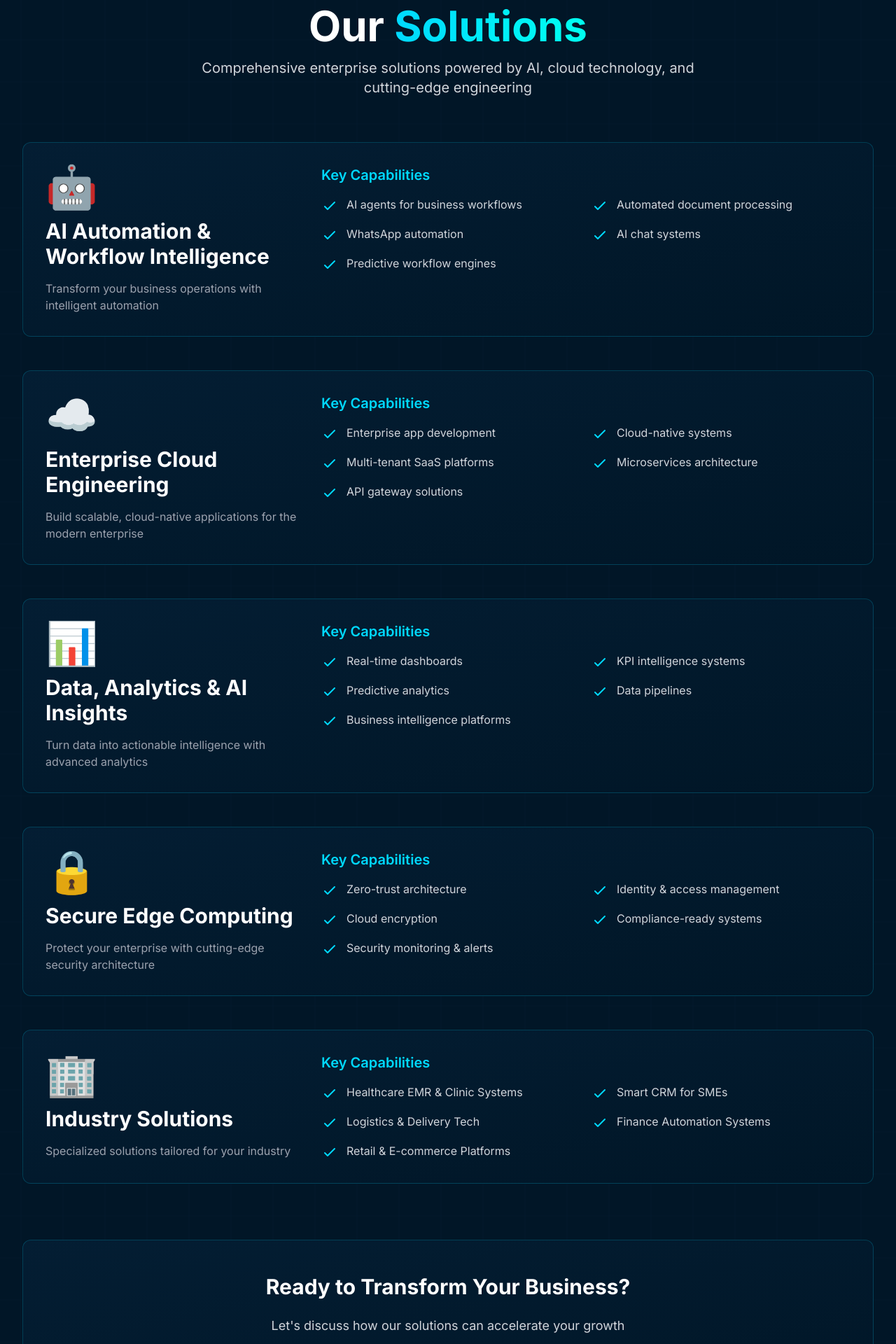
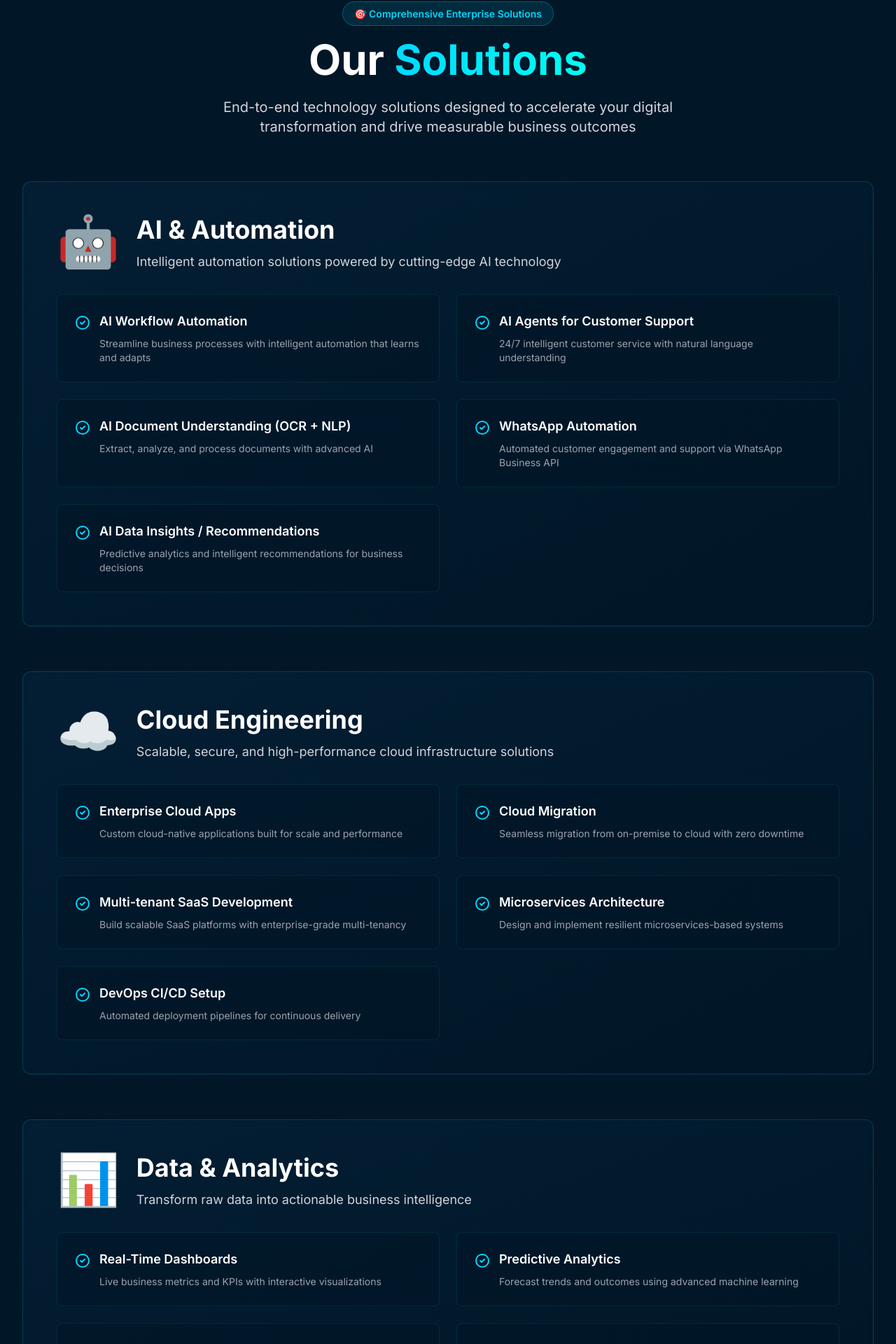
Before and after one commit to itvaibhav-jpg/edgesof-site, a Next.js app: page /solutions in a window 1280 px wide. Shown: the part 153-2073 px from the top of the page at 70% size. Built offline with nearby package versions, Linux system fonts and the light colour scheme.

Commit message:
Add comprehensive enterprise service offerings

```diff
--- a/app/solutions/page.tsx
+++ b/app/solutions/page.tsx
@@ -3,69 +3,156 @@
 export default function Solutions() {
   const solutions = [
     {
-      title: 'AI Automation & Workflow Intelligence',
-      description: 'Transform your business operations with intelligent automation',
-      features: [
-        'AI agents for business workflows',
-        'Automated document processing',
-        'WhatsApp automation',
-        'AI chat systems',
-        'Predictive workflow engines',
-      ],
+      category: 'AI & Automation',
       icon: '🤖',
-      gradient: 'from-cyan-500 to-blue-500',
+      gradient: 'from-cyan-500 to-blue-600',
+      description: 'Intelligent automation solutions powered by cutting-edge AI technology',
+      services: [
+        {
+          name: 'AI Workflow Automation',
+          description: 'Streamline business processes with intelligent automation that learns and adapts',
         },
         {
-      title: 'Enterprise Cloud Engineering',
-      description: 'Build scalable, cloud-native applications for the modern enterprise',
-      features: [
-        'Enterprise app development',
-        'Cloud-native systems',
-        'Multi-tenant SaaS platforms',
-        'Microservices architecture',
-        'API gateway solutions',
-      ],
-      icon: '☁️',
-      gradient: 'from-blue-500 to-purple-500',
+          name: 'AI Agents for Customer Support',
+          description: '24/7 intelligent customer service with natural language understanding',
         },
         {
-      title: 'Data, Analytics & AI Insights',
-      description: 'Turn data into actionable intelligence with advanced analytics',
-      features: [
-        'Real-time dashboards',
-        'KPI intelligence systems',
-        'Predictive analytics',
-        'Data pipelines',
-        'Business intelligence platforms',
-      ],
-      icon: '📊',
-      gradient: 'from-purple-500 to-pink-500',
+          name: 'AI Document Understanding (OCR + NLP)',
+          description: 'Extract, analyze, and process documents with advanced AI',
         },
         {
-      title: 'Secure Edge Computing',
-      description: 'Protect your enterprise with cutting-edge security architecture',
-      features: [
-        'Zero-trust architecture',
-        'Identity & access management',
-        'Cloud encryption',
-        'Compliance-ready systems',
-        'Security monitoring & alerts',
-      ],
-      icon: '🔒',
-      gradient: 'from-pink-500 to-red-500',
+          name: 'WhatsApp Automation',
+          description: 'Automated customer engagement and support via WhatsApp Business API',
         },
         {
-      title: 'Industry Solutions',
-      description: 'Specialized solutions tailored for your industry',
-      features: [
-        'Healthcare EMR & Clinic Systems',
-        'Smart CRM for SMEs',
-        'Logistics & Delivery Tech',
-        'Finance Automation Systems',
-        'Retail & E-commerce Platforms',
+          name: 'AI Data Insights / Recommendations',
+          description: 'Predictive analytics and intelligent recommendations for business decisions',
+        },
       ],
+    },
+    {
+      category: 'Cloud Engineering',
+      icon: '☁️',
+      gradient: 'from-blue-600 to-purple-600',
+      description: 'Scalable, secure, and high-performance cloud infrastructure solutions',
+      services: [
+        {
+          name: 'Enterprise Cloud Apps',
+          description: 'Custom cloud-native applications built for scale and performance',
+        },
+        {
+          name: 'Cloud Migration',
+          description: 'Seamless migration from on-premise to cloud with zero downtime',
+        },
+        {
+          name: 'Multi-tenant SaaS Development',
+          description: 'Build scalable SaaS platforms with enterprise-grade multi-tenancy',
+        },
+        {
+          name: 'Microservices Architecture',
+          description: 'Design and implement resilient microservices-based systems',
+        },
+        {
+          name: 'DevOps CI/CD Setup',
+          description: 'Automated deployment pipelines for continuous delivery',
+        },
+      ],
+    },
+    {
+      category: 'Data & Analytics',
+      icon: '📊',
+      gradient: 'from-purple-600 to-pink-600',
+      description: 'Transform raw data into actionable business intelligence',
+      services: [
+        {
+          name: 'Real-Time Dashboards',
+          description: 'Live business metrics and KPIs with interactive visualizations',
+        },
+        {
+          name: 'Predictive Analytics',
+          description: 'Forecast trends and outcomes using advanced machine learning',
+        },
+        {
+          name: 'Data Pipeline Setup',
+          description: 'Automated ETL pipelines for data integration and processing',
+        },
+        {
+          name: 'Business Intelligence Systems',
+          description: 'Comprehensive BI platforms for data-driven decision making',
+        },
+      ],
+    },
+    {
+      category: 'Edge Computing & Security',
+      icon: '🔒',
+      gradient: 'from-pink-600 to-red-600',
+      description: 'Enterprise-grade security and compliance solutions',
+      services: [
+        {
+          name: 'Secure Edge Devices',
+          description: 'IoT and edge device security with real-time threat detection',
+        },
+        {
+          name: 'Zero-Trust Cloud Architecture',
+          description: 'Implement zero-trust security models for cloud infrastructure',
+        },
+        {
+          name: 'Identity & Access Management',
+          description: 'Centralized IAM with SSO, MFA, and role-based access control',
+        },
+        {
+          name: 'API Security + Compliance',
+          description: 'Secure APIs with OAuth, rate limiting, and compliance monitoring',
+        },
+      ],
+    },
+    {
+      category: 'Industry Solutions',
       icon: '🏢',
-      gradient: 'from-red-500 to-orange-500',
+      gradient: 'from-red-600 to-orange-600',
+      description: 'Specialized solutions tailored for specific industries',
+      services: [
+        {
+          name: 'Healthcare EMR & Clinic Systems',
+          description: 'Complete electronic medical records and clinic management platforms',
+        },
+        {
+          name: 'CRM / ERP Mini-Systems for SMEs',
+          description: 'Lightweight yet powerful CRM and ERP solutions for small businesses',
+        },
+        {
+          name: 'Finance Automation',
+          description: 'Automated financial workflows, reconciliation, and reporting',
+        },
+        {
+          name: 'Logistics Workflow Systems',
+          description: 'End-to-end logistics management with real-time tracking',
+        },
+        {
+          name: 'Retail Inventory & Billing',
+          description: 'Point-of-sale, inventory management, and billing systems',
+        },
+      ],
+    },
+    {
+      category: 'Specialized Services',
+      icon: '⚡',
+      gradient: 'from-orange-600 to-yellow-600',
+      description: 'Expert consulting and strategic technology services',
+      services: [
+        {
+          name: 'API Integrations',
+          description: 'WhatsApp, Stripe, Razorpay, Zoho, SAP, Salesforce, and 100+ integrations',
+        },
+        {
+          name: 'CTO Advisory & Tech Strategy',
+          description: 'Strategic technology consulting and fractional CTO services',
+        },
+        {
+          name: 'Maintenance & Support Plans',
+          description: '24/7 monitoring, updates, and dedicated support for your systems',
+        },
+      ],
     },
   ];
 
@@ -73,48 +160,52 @@ export default function Solutions() {
     <div className="min-h-screen py-20 px-4 sm:px-6 lg:px-8">
       <div className="max-w-7xl mx-auto">
         {/* Header */}
-        <div className="text-center mb-16 space-y-4">
+        <div className="text-center mb-16 space-y-6">
+          <div className="inline-block">
+            <span className="px-4 py-2 bg-cyan-glow/10 border border-cyan-glow/30 rounded-full text-cyan-glow text-sm font-semibold">
+              🎯 Comprehensive Enterprise Solutions
+            </span>
+          </div>
           <h1 className="text-5xl sm:text-6xl font-bold">
             <span className="text-white">Our </span>
             <span className="text-gradient">Solutions</span>
           </h1>
           <p className="text-xl text-gray-300 max-w-3xl mx-auto">
-            Comprehensive enterprise solutions powered by AI, cloud technology, and cutting-edge engineering
+            End-to-end technology solutions designed to accelerate your digital transformation
+            and drive measurable business outcomes
           </p>
         </div>
 
         {/* Solutions Grid */}
-        <div className="space-y-12">
+        <div className="space-y-16">
           {solutions.map((solution, index) => (
             <div
               key={index}
-              className="cyber-card p-8 hover:glow-border transition-all duration-300"
+              className="cyber-card p-8 lg:p-12 hover:glow-border transition-all duration-300"
             >
-              <div className="grid grid-cols-1 lg:grid-cols-3 gap-8">
-                {/* Icon & Title */}
-                <div className="lg:col-span-1 space-y-4">
-                  <div className="text-6xl">{solution.icon}</div>
-                  <h2 className="text-3xl font-bold text-white">
-                    {solution.title}
+              {/* Category Header */}
+              <div className="flex items-start gap-6 mb-8">
+                <div className="text-7xl">{solution.icon}</div>
+                <div className="flex-1">
+                  <h2 className="text-4xl font-bold text-white mb-3">
+                    {solution.category}
                   </h2>
-                  <p className="text-gray-400">
+                  <p className="text-lg text-gray-300">
                     {solution.description}
                   </p>
                 </div>
+              </div>
 
-                {/* Features */}
-                <div className="lg:col-span-2">
-                  <h3 className="text-xl font-semibold text-cyan-glow mb-4">
-                    Key Capabilities
-                  </h3>
-                  <ul className="grid grid-cols-1 md:grid-cols-2 gap-4">
-                    {solution.features.map((feature, idx) => (
-                      <li
+              {/* Services Grid */}
+              <div className="grid grid-cols-1 md:grid-cols-2 gap-6">
+                {solution.services.map((service, idx) => (
+                  <div
                     key={idx}
-                        className="flex items-start space-x-3 text-gray-300"
+                    className="bg-navy-dark/50 border border-cyan-glow/10 rounded-lg p-6 hover:border-cyan-glow/30 transition-all group"
                   >
+                    <div className="flex items-start gap-3">
                       <svg
-                          className="w-6 h-6 text-cyan-glow flex-shrink-0 mt-0.5"
+                        className="w-6 h-6 text-cyan-glow flex-shrink-0 mt-1 group-hover:scale-110 transition-transform"
                         fill="none"
                         stroke="currentColor"
                         viewBox="0 0 24 24"
@@ -123,30 +214,62 @@ export default function Solutions() {
                           strokeLinecap="round"
                           strokeLinejoin="round"
                           strokeWidth={2}
-                            d="M5 13l4 4L19 7"
+                          d="M9 12l2 2 4-4m6 2a9 9 0 11-18 0 9 9 0 0118 0z"
                         />
                       </svg>
-                        <span>{feature}</span>
-                      </li>
+                      <div>
+                        <h3 className="text-lg font-semibold text-white mb-2 group-hover:text-cyan-glow transition-colors">
+                          {service.name}
+                        </h3>
+                        <p className="text-sm text-gray-400">
+                          {service.description}
+                        </p>
+                      </div>
+                    </div>
+                  </div>
                 ))}
-                  </ul>
-                </div>
               </div>
             </div>
           ))}
         </div>
 
         {/* CTA Section */}
-        <div className="mt-20 text-center space-y-6 cyber-card p-12">
-          <h2 className="text-3xl font-bold text-white">
+        <div className="mt-20 text-center space-y-6 cyber-card p-12 bg-gradient-to-r from-cyan-glow/5 to-aqua-bright/5">
+          <h2 className="text-4xl font-bold text-white">
             Ready to Transform Your Business?
           </h2>
-          <p className="text-gray-300 text-lg">
-            Let's discuss how our solutions can accelerate your growth
+          <p className="text-gray-300 text-lg max-w-2xl mx-auto">
+            Let's discuss how our enterprise solutions can accelerate your growth and
+            deliver measurable ROI
           </p>
-          <a href="/contact" className="btn-primary inline-block">
-            Schedule a Consultation
+          <div className="flex flex-col sm:flex-row gap-4 justify-center pt-4">
+            <a href="/contact" className="btn-primary">
+              Schedule Free Consultation
             </a>
+            <a href="/products" className="btn-secondary">
+              View Our Products
+            </a>
+          </div>
+        </div>
+
+        {/* Trust Indicators */}
+        <div className="mt-16 grid grid-cols-2 md:grid-cols-4 gap-6">
+          <div className="text-center cyber-card p-6">
+            <div className="text-3xl font-bold text-gradient mb-2">500+</div>
+            <div className="text-sm text-gray-400">Projects Delivered</div>
+          </div>
+          <div className="text-center cyber-card p-6">
+            <div className="text-3xl font-bold text-gradient mb-2">98%</div>
+            <div className="text-sm text-gray-400">Client Satisfaction</div>
+          </div>
+          <div className="text-center cyber-card p-6">
+            <div className="text-3xl font-bold text-gradient mb-2">50+</div>
+            <div className="text-sm text-gray-400">Enterprise Clients</div>
+          </div>
+          <div className="text-center cyber-card p-6">
+            <div className="text-3xl font-bold text-gradient mb-2">24/7</div>
+            <div className="text-sm text-gray-400">Global Support</div>
+          </div>
         </div>
       </div>
     </div>
```
Lines whose indentation alone changed are shown as unchanged.
